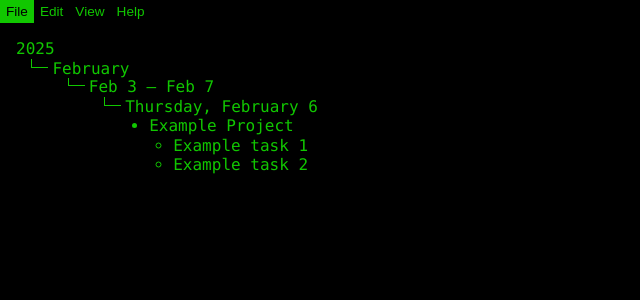
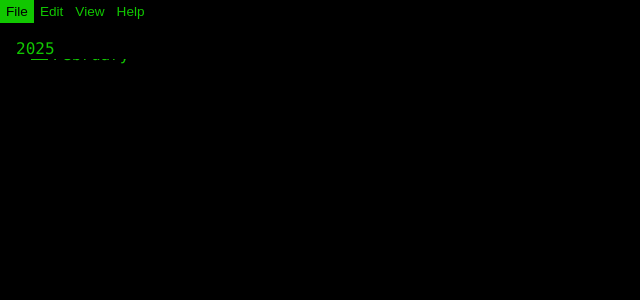
Before and after one commit to jkhamanishi/work-journal, a React (Vite) app: page / in a window 1280 px wide. Shown: the top 300 px of the page, without its empty margins (0-640 px from the left). Built offline with nearby package versions, Linux system fonts and the light colour scheme.

Commit message:
Added scroll-snap to last week of logs

```diff
--- a/src/assets/css/index.scss
+++ b/src/assets/css/index.scss
@@ -32,6 +32,8 @@ html, body, #root {
   overflow: auto;
   white-space: nowrap;
   flex-shrink: 1;
+  scroll-snap-type: y proximity;
+  scroll-padding-top: calc(1.2 * 3em);
 }
 
 #journal {
@@ -39,6 +41,7 @@ html, body, #root {
   --branch-width: 0.1rem;
   list-style-type: none;
   position: relative;
+  margin-bottom: calc(100vh - 4em);
 }
 
 .year-entry > ul {
@@ -124,13 +127,6 @@ html, body, #root {
   padding: 0;
 }
 
-.year-entry:last-child .month-entry:last-child .week-entry:last-child .day-entry:last-child {
-  & ul {
-    position: sticky;
-    z-index: 1;
-    top: calc(1.2 * 4em);
-  }
-  & .spacer {
-    height: 100vh;
-  }
+.year-entry:last-child .month-entry:last-child .week-entry:last-child .day-entry {
+  scroll-snap-align: start;
 }
--- a/src/modules/app/components/Journal/DayEntry.tsx
+++ b/src/modules/app/components/Journal/DayEntry.tsx
@@ -15,7 +15,6 @@ function DayEntry({day}: {day: DayInfo}) {
             <ProjectEntry project={{project, ...day}} key={project || data.listOfProjects.length}/>
           ))}
         </ul>
-        <div className="spacer" />
       </div>
     </li>
   );
```
